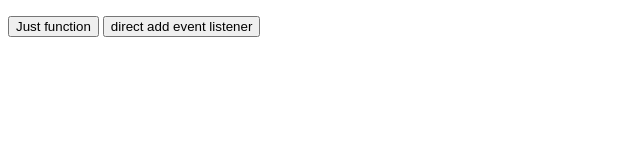
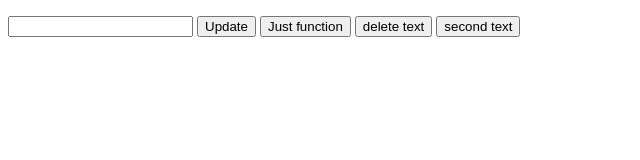
Before and after one commit to Aal-Emraan/Integrate-JavaScript, a plain HTML site: page events/event-common.html in a window 1280 px wide. Shown: the whole page, without its empty margins (0-640 px from the left). Drawn offline with Linux system fonts and the light colour scheme.

Commit message:
second practice done

```diff
--- a/events/event-common.html
+++ b/events/event-common.html
@@ -8,8 +8,11 @@
 </head>
 <body>
     <p id="clickChange"></p>
+    <input id="text" type="text">
+    <button id="update">Update</button>
     <button onclick="clickon()">Just function</button>
-    <button onclick="delet()">direct add event listener</button>
+    <button onclick="delet()">delete text</button>
+    <button id="second">second text</button>
 
     <script>
         function clickon(){
@@ -20,6 +23,15 @@
         function delet(){
             document.getElementById('clickChange').innerHTML = "";
         }
+
+        document.getElementById('second').addEventListener('click',function(){const secondText = document.getElementById('clickChange'); secondText.innerHTML = "this is second text."})
+
+        document.getElementById('update').addEventListener('click',function(){
+            const text = document.getElementById('text');
+            const innerText = document.getElementById('clickChange');
+            innerText.innerHTML = text.value;
+            text.value = "";
+        })
     </script>
 </body>
 </html>
--- a/events/js/script.js
+++ b/events/js/script.js
@@ -1,3 +1,5 @@
+// index html
+
 function red(){
     document.body.style.backgroundColor = 'red'
 }
@@ -23,3 +25,6 @@ const hotpink = document.getElementById('hotpink');
 hotpink.addEventListener('click', function(){document.body.style.backgroundColor = 'hotpink'});
 
 document.getElementById('lightblue').addEventListener('click',function(){document.body.style.backgroundColor = 'lightblue'})
+
+
+// event common
```
